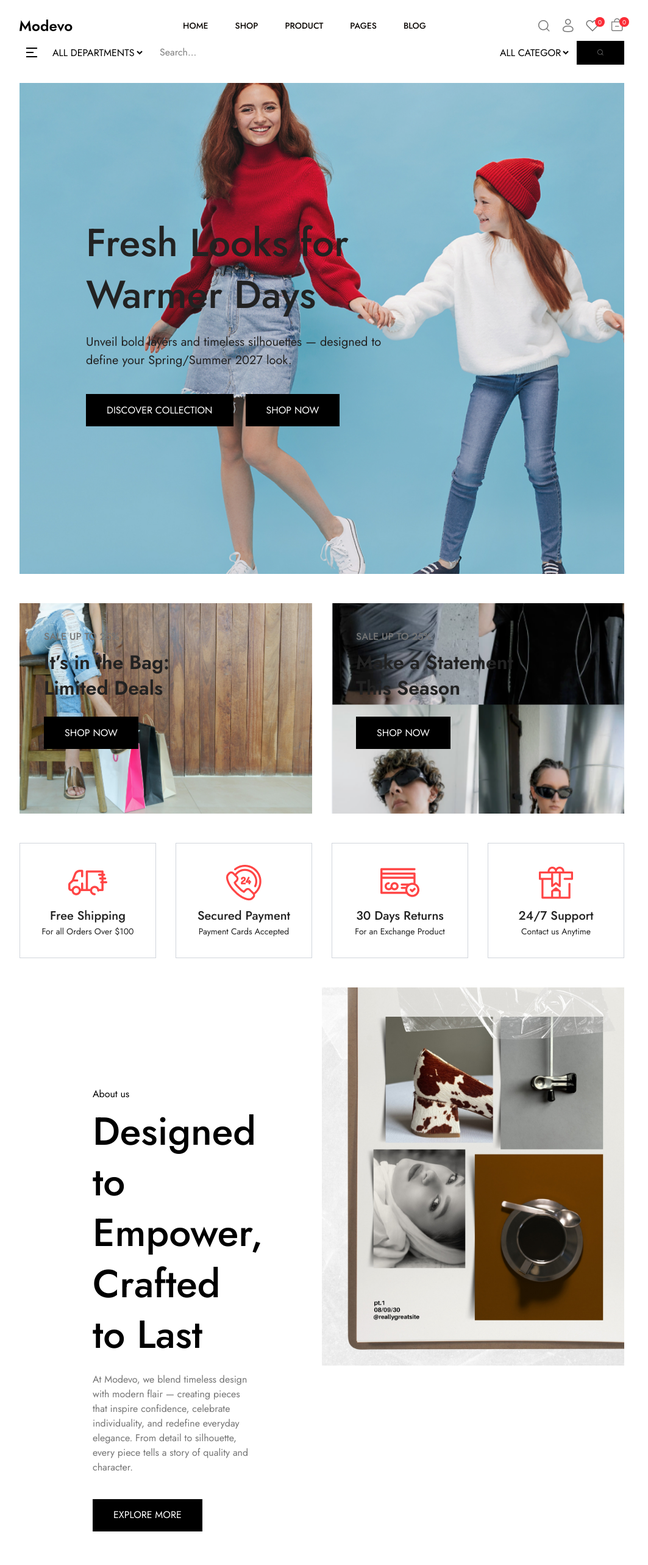
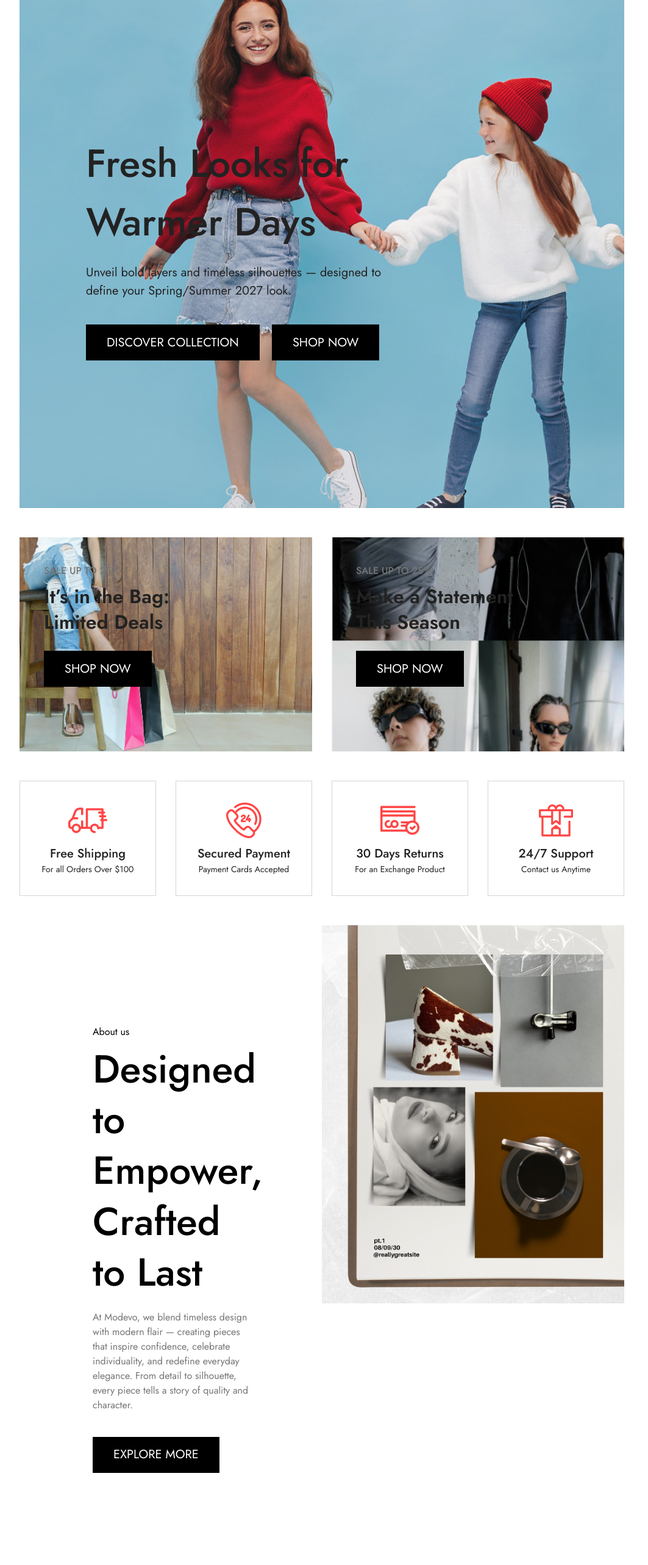
Before and after one commit to Jamil-coder360/Medove-fashion, a React (Vite) app: page / in a window 1280 px wide. Shown: the top 2566 px of the page at 61% size, without its empty margins (112-1175 px from the left). Built offline with nearby package versions, Linux system fonts and the light colour scheme.

Commit message:
responsive

```diff
--- a/src/component/AboutUs.jsx
+++ b/src/component/AboutUs.jsx
@@ -11,13 +11,13 @@ const AboutUs = () => {
   return (
     <section>
       <div className="container">
-        <div className="grid grid-cols-2">
-          <div  className="py-[155px] px-[120px] ">
+        <div className="grid grid-cols-1 lg:grid-cols-2">
+          <div  className="lg:py-[155px] lg:px-[120px] ">
             <p className="pt-2">About us</p>
-            <h1 className="text-black text-[64px] font-medium font-jost leading-[1.3] tracking-[0.46%] pt-2 ">
+            <h1 className="text-black text-[32px] lg:text-[64px] font-medium font-jost leading-[1.3] tracking-[0.46%] pt-2 ">
               Designed to Empower, Crafted to Last
             </h1>
-            <p className="max-w-124.75 text-[#757575] font-jost text-[16px] leading-normal tracking-[0.46%] pt-5 pb-10 ">
+            <p className="max-w-124.75 text-[#757575] font-jost text-[16px] leading-normal tracking-[0.46%] pt-5 pb-5 lg:pb-10 ">
               At Modevo, we blend timeless design with modern flair — creating
               pieces that inspire confidence, celebrate individuality, and
               redefine everyday elegance. From detail to silhouette, every piece
@@ -26,8 +26,8 @@ const AboutUs = () => {
 
             <Button>EXPLORE MORE</Button>
           </div>
-          <div>
-            <img src={img} alt="" />
+          <div className="pt-4 lg:pt-0">
+            <img src={img} alt="Image" />
           </div>
         </div>
       </div>
--- a/src/component/Action.jsx
+++ b/src/component/Action.jsx
@@ -13,12 +13,12 @@ const Action = () => {
       <div className="container py-20">
         <div
           style={bgImage}
-          className="flex flex-col items-center justify-center  py-25  text-center"
+          className="flex flex-col items-start lg:items-center justify-center py-10 lg:py-25 pl-10 lg:pl-0 text-start lg:text-center"
         >
-          <h1 className="font-jost font-medium text-[64px] leading-[1.4] max-w-[597px] pb-5">
+          <h1 className="font-jost font-medium text-[32px] lg:text-[64px] leading-[1.4] max-w-[597px] pb-5">
             Fresh Looks for Sunny Days
           </h1>
-          <p className="font-jost font-normal text-[20px] leading-[1.4] max-w-[597px] pb-10">
+          <p className="font-jost font-normal text-[14px] lg:text-[20px] leading-[1.4] max-w-[597px] pb-10">
             From breezy suits to playful sets — this season is all about feeling
             good and looking better. Step into Spring/Summer with pieces that
             radiate confidence, color, and comfort.
--- a/src/component/Banner.jsx
+++ b/src/component/Banner.jsx
@@ -12,16 +12,16 @@ const Banner = () => {
   return (
     <section>
       <div className="container">
-        <div style={bgImage} className="pt-55 px-27.25 pb-60.5">
+        <div style={bgImage} className="pt-30 lg:pt-55 px-10 lg:px-27.25 pb-20 lg:pb-60.5">
           <div className="flex flex-col items-start justify-center max-w-[624px] gap-5">
-            <h1 className="text-[64px] font-medium font-jost leading-[85px] tracking-[0.46%] text-black-222">
+            <h1 className="text-[32px] lg:text-[64px] font-medium font-jost leading-[1.5] tracking-[0.46%] text-black-222">
               Fresh Looks for Warmer Days
             </h1>
-            <p className="text-[20px] font-normal font-jost leading-[30px] tracking-[0.46%] text-black-222 max-w-[496px]">
+            <p className="text-[16px] lg:text-[20px] font-normal font-jost leading-[1.5] tracking-[0.46%] text-black-222 max-w-[496px]">
               Unveil bold layers and timeless silhouettes — designed to define
               your Spring/Summer 2027 look.
             </p>
-            <div className="flex items-center gap-5 pt-5">
+            <div className="flex flex-col lg:flex-row items-start gap-5 pt-5">
               <Button>DISCOVER COLLECTION</Button>
               <Button>SHOP NOW</Button>
             </div>
--- a/src/component/Button.jsx
+++ b/src/component/Button.jsx
@@ -1,8 +1,8 @@
 const Button = ({children,variant = "black" }) => {
     const styles =
     variant === "white"
-      ? "bg-white text-black"
-      : "bg-black text-white";
+      ? "bg-white text-black text-[14px] lg:text-[20px] font-normal font-jost leading-[1.5] tracking-[0.46%]"
+      : "bg-black text-white text-[14px] lg:text-[20px] font-normal font-jost leading-[1.5] tracking-[0.46%] ";
 
   return (
     <button className={`${styles} py-[14.5px] px-[34px] uppercase cursor-pointer inline-block`}
--- a/src/component/Frame.jsx
+++ b/src/component/Frame.jsx
@@ -22,7 +22,7 @@ const Frame = () => {
             <p className="font-jost font-normal text-[18px] leading-[1.5] pb-2">
               Today Deal
             </p>
-            <h1 className="font jost font-medium text-[40px] leading-[1.4] pb-4">
+            <h1 className="font jost font-medium text-[20px] lg:text-[40px] leading-[1.4] pb-4">
               Deal of the day
             </h1>
             <p className=" font-jost font-normal text-[18px] leading-[1.5] pb-11.25">
@@ -30,7 +30,7 @@ const Frame = () => {
               picks before they’re gone!
             </p>
           </div>
-          <div className="grid grid-cols-2 gap-9">
+          <div className="grid grid-cols-1 lg:grid-cols-2 gap-9">
             <div style={Images()}>
               <div className="mt-12.5 ml-12.5">
                 <p className="text-[18px] text-black-222 font-medium leading-[1.5] font-jost mb-1.25">
--- a/src/component/Mainlayout.jsx
+++ b/src/component/Mainlayout.jsx
@@ -5,9 +5,9 @@ import { Outlet } from 'react-router'
 const Mainlayout = () => {
   return (
     <>
-      <Header />
+      {/* <Header /> */}
       <Outlet />
-      <Footer />
+      {/* <Footer /> */}
     </>
   )
 }
--- a/src/component/Member.jsx
+++ b/src/component/Member.jsx
@@ -10,9 +10,9 @@ const Member = () => {
     }
   return (
    <section>
-    <div className="container-fulid">
-        <div style={Image} className='flex items-center justify-center py-14.25  gap-9.5'>
-            <h1 className='font-jost font-medium text-[32px] leading-[1.5]'>Exlusive Member - plus 8% reward and free shipping</h1>
+    <div className="container lg:container-fluid">
+        <div style={Image} className='flex flex-wrap lg:flex-nowrap items-start lg:items-center justify-start lg:justify-center py-14.25 pl-10 lg:pl-0 gap-9.5'>
+            <h1 className='font-jost font-medium text-[16px] lg:text-[32px] leading-[1.5]'>Exlusive Member - plus 8% reward and free shipping</h1>
             <Button variant='white'>
                 shop now
                 </Button>
--- a/src/component/Newarrival.jsx
+++ b/src/component/Newarrival.jsx
@@ -10,10 +10,10 @@ const Newarrival = () => {
   return (
     <section>
       <div className="container py-20">
-        <div className='grid grid-cols-2 items-center justify-center gap-17.5'>
+        <div className='grid grid-cols-1 lg:grid-cols-2 items-center justify-center gap-17.5'>
 
         <div>
-            <div className='w-[587px] mb-12'>
+            <div className='w-full lg:w-[587px] mb-12'>
                 <h3 className=' text-[40px] font-medium leading-10.5 text-black-222 mb-4 '>New Arrival Collection</h3>
                 <p className=' text-[18px] font-normal leading-6.75 text-black-222 mb-7.5 '>Step into the season with fresh essentials. From statement heels to everyday accessories — curated to elevate your style in every detail.</p>
                 <Button>SHOP NOW</Button>
@@ -24,7 +24,7 @@ const Newarrival = () => {
                 <img src={Image_1} alt="" className=' h-[590px] w-[587px] ' />
             </div>
         </div>
-        <div className='grid grid-cols-2 gap-8'>
+        <div className='grid grid-cols-1 lg:grid-cols-2 gap-8'>
          <SmallCards
          Image={hell}
          price={"$249.000"}
@@ -54,7 +54,7 @@ const Newarrival = () => {
  const SmallCards = ({Image,price,title}) =>{
     return(
       <div className='flex flex-col items-center justify-between'>
-        <div className='w-[296px] h-[321px]'>
+        <div className='w-full lg:w-[296px] h-[321px]'>
           <img src={Image} alt="" className='w-full h-full' />
         </div>
         <div className='font-jost font-medium text-[16px] leading-[1.4] pt-4'>
--- a/src/component/SpecialOffer.jsx
+++ b/src/component/SpecialOffer.jsx
@@ -6,7 +6,7 @@ const SpecialOffer = () => {
   return (
     <section className='pt-12'>
         <div className="container">
-         <div className='grid grid-cols-2 gap-8'>
+         <div className='grid grid-cols-1 lg:grid-cols-2 gap-8'>
             <SpecialOfferCard
               img={image1}
               text={"It’s in the Bag: Limited Deals"}
--- a/src/component/SpecialOfferCard.jsx
+++ b/src/component/SpecialOfferCard.jsx
@@ -10,7 +10,7 @@ const bgImage = {
 }
 
   return (
-    <div style={bgImage} className='pt-8.5 pl-10 pb-26.5'>
+    <div style={bgImage} className='pt-4 lg:pt-8.5 pl-10 pb-12 lg:pb-26.5'>
         <div className='max-w-[280px] flex flex-col justify-center items-start'>
 
         <p className='text-[16px] text-gray-75 font-medium leading-[42px] font-jost'>SALE UP TO 25%</p>
--- a/src/component/StoreBenefits.jsx
+++ b/src/component/StoreBenefits.jsx
@@ -8,7 +8,7 @@ const StoreBenefits = () => {
   return (
     <section className='py-12'>
         <div className="container">
-            <div className='grid grid-cols-4 gap-8'>
+            <div className='grid grid-cols-1 lg:grid-cols-4 gap-8'>
                 <StoreBenefitsCard
                     img={Image_1}
                     heading={"Free Shipping"}
--- a/src/pages/HomePage.jsx
+++ b/src/pages/HomePage.jsx
@@ -15,7 +15,7 @@ const HomePage = () => {
 	return (
 		<>
 			<Banner />
-			<SpecialOffer />
+			 <SpecialOffer />
 			<StoreBenefits />
 			<AboutUs />
 			<Brand />
```
